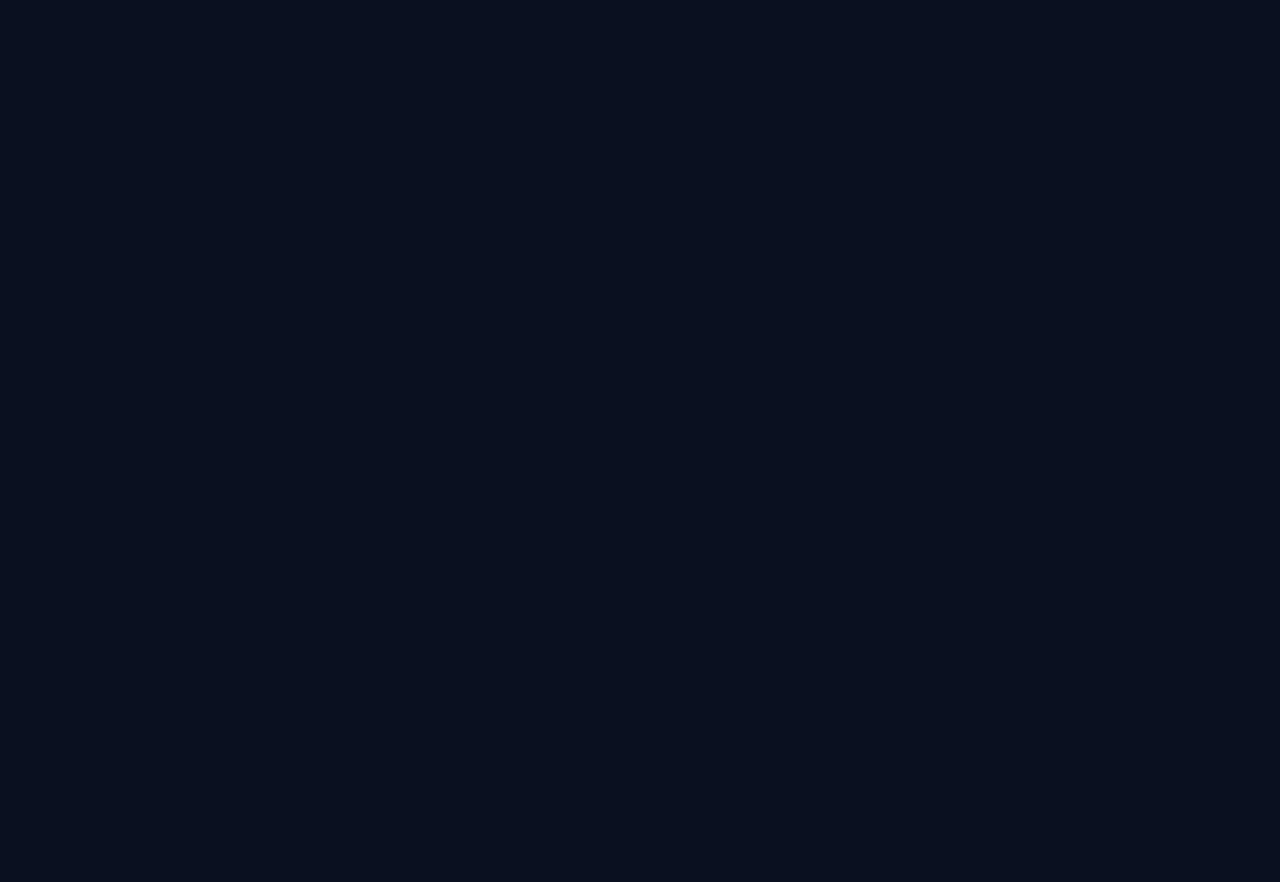
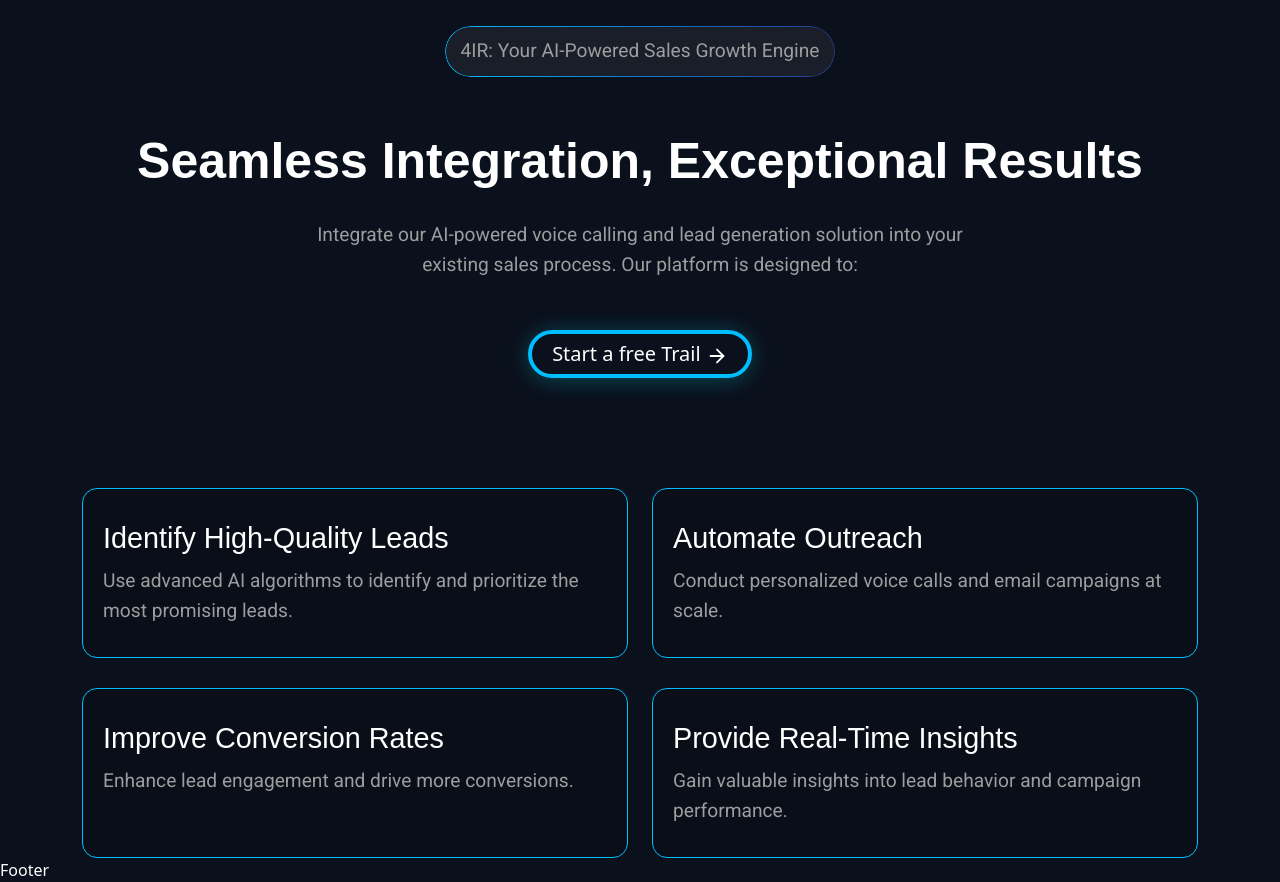
Before and after one commit to muhzee733/4ir, a Next.js app: page /landing/aivoicecalling in a window 1280 px wide. Shown: the part 2360-3242 px from the top of the page. Before the commit the page ends 2330 px from the top, so only its background shows below. Built offline with nearby package versions, Linux system fonts and the light colour scheme.

Commit message:
seccond page

```diff
--- a/src/app/Global.css
+++ b/src/app/Global.css
@@ -136,6 +136,10 @@
 .customborder {
   border: 1px solid var(--border);
   border-radius: 25px;
+}
+.primaryborder {
+  border: 1px solid var(--primary);
+  border-radius: 15px;
 }
 
 @media screen and (min-width: 1400px) {
--- /dev/null
+++ b/src/components/cards/Card4.jsx
@@ -0,0 +1,15 @@
+import React from 'react'
+import "../widgets.css"
+import Para from '../Typography/Para'
+import H6 from '../Typography/H6'
+
+const Card4 = ({ items, index }) => {
+    return (
+        <div className='primaryborder card4-body'>
+            <H6 title={items.title} />
+            <Para title={items.para} />
+        </div>
+    )
+}
+
+export default Card4
--- a/src/components/widgets.css
+++ b/src/components/widgets.css
@@ -47,6 +47,12 @@
     height: 100px;
     border-radius: 20px;
     top: -50px;
+}
+.card4-body{
+    background-color: #00000021;
+    height: 170px;
+    padding: 30px 20px;
+    margin-top: 30px;
 }
 
 @media screen and (min-width: 1400px) {
--- a/src/pages/landing/aivoicecalling/aivoiceCalling.css
+++ b/src/pages/landing/aivoicecalling/aivoiceCalling.css
@@ -4,9 +4,11 @@
   align-items: center;
   justify-content: center;
 }
+
 .primary {
   color: red;
 }
+
 .banner-logo img {
   width: 250px;
   padding-bottom: 37px;
@@ -45,6 +47,7 @@
   mask: linear-gradient(#fff 0 0) content-box, linear-gradient(#fff 0 0);
   mask-composite: exclude;
 }
+
 .banner-second-heading h1 {
   color: white;
   font-weight: 500 !important;
@@ -52,23 +55,29 @@
   font-size: 96px !important;
   margin-bottom: 20px;
 }
+
 .banner-second-heading {
   width: 80%;
 }
+
 .banner-second-heading h1 span {
-  color: transparent; /* Makes the text transparent */
+  color: transparent;
+  /* Makes the text transparent */
   background: linear-gradient(258deg, #8800ff 27.99%, #00bdff 57.37%);
   background-clip: text;
 }
+
 .banner-second-heading p {
   font-size: 19px;
   line-height: 25px;
   margin-bottom: 50px !important;
 }
+
 .banner-second-heading .btn-2 {
   font-size: 24px !important;
   padding: 12px 50px !important;
 }
+
 .banner-second-heading h6 {
   font-size: 32px !important;
   margin-bottom: 50px;
@@ -83,23 +92,29 @@
   justify-content: center;
   margin: 80px 0px;
 }
+
 .youtube-video img {
   border-radius: 12px;
 }
+
 .youtube-video iframe {
   border-radius: 12px;
 }
+
 .leads-upper-content {
   width: 85%;
   margin: 0 auto;
 }
+
 .leads-upper-content .banner-heading-top {
   margin: 0 auto;
 }
+
 .leads-upper-content h2 {
   line-height: 70px;
   padding-top: 30px;
 }
+
 .leads-lower-content {
   width: 100%;
   display: flex;
@@ -108,32 +123,35 @@
   justify-content: center;
   margin-top: 40px;
 }
+
 .leads-lower-content .card {
-  background: linear-gradient(
-    178.34deg,
+  background: linear-gradient(178.34deg,
       rgba(102, 102, 102, 0.16) 1.76%,
-    rgba(0, 0, 0, 0.16) 98.95%
-  );
+      rgba(0, 0, 0, 0.16) 98.95%);
   width: 30%;
   border: 1px solid rgba(40, 40, 40, 1);
   border-radius: 18px;
   transition: 0.3s all ease;
 }
+
 .leads-lower-content h5 {
   font-size: 26px !important;
   font-weight: 500;
   line-height: 34px !important;
   text-align: left;
 }
+
 .leads-lower-content p {
   font-size: 20px !important;
   font-weight: 400;
   line-height: 28px !important;
   text-align: left;
 }
+
 .leads-lower-content img {
   width: 70%;
 }
+
 .img-card {
   text-align: center;
   display: inline-block;
@@ -143,106 +161,189 @@
   width: 25%;
   margin-bottom: 20px;
 }
+
 .leads-lower-content .card-body {
   text-align: left;
 }
+
 .lower-content {
   padding-right: 10%;
 }
+
 .leads-lower-content .card:hover {
   border: 1px solid rgba(0, 189, 255, 1);
   transition: 0.3s all ease-in-out;
 }
+.section3-heading-top{
+  position: relative;
+  background: #6e6e6e26;
+  border-radius: 50px;
+  z-index: 1;
+  overflow: hidden;
+  margin-bottom: 25px;
+  width: 45%;
+  text-align: center;
+}
+.strugling-content{
+  margin-top: 80px;
+}
+.strugling-content h2{
+  margin: 20px 0px;
+  font-size: 50px !important;
+  font-weight: bold !important;
+}
+.strugling-para2{
+  padding: 0px 280px !important;
+  line-height: 30px !important;
+  margin-bottom: 50px  !important;
+}
 
+.strugling-lower-content{
+  margin-top: 80px;
+}
 @media screen and (min-width: 1400px) {
   .banner-content {
     min-height: 83vh !important;
   }
+
 }
+
 @media screen and (max-width: 1399px) {
   .banner-second-heading h1 {
     font-size: calc(96px - 20px) !important;
     line-height: 80px !important;
   }
+  .banner-heading-top1 .h2 {
+    font-size: 40px !important;
+    line-height: 60px !important;
+  }
   .banner-second-heading h6 {
     font-size: 24px !important;
   }
+
   .banner-second-heading {
     width: 70%;
   }
+
   .banner-logo img {
     max-width: calc(100% - 25%);
   }
+
   .banner-logo {
     margin-top: 40px;
   }
+  .strugling-para2{
+    padding: 0px 200px !important;
+    line-height: 30px !important;
+    margin-bottom: 50px  !important;
   }
+}
+
 @media screen and (max-width: 1200px) {
   .banner-second-heading h1 {
     font-size: 62px !important;
   }
+
   p {
     font-size: unset !important;
   }
+
   .banner-second-heading h6 {
     font-size: 18px !important;
     margin-bottom: 30px;
   }
+
   .youtube-video-video .youtube-video {
     width: 100% !important;
   }
+
   .leads-wrapper .leads-upper-content .banner-heading-top .h2 {
     font-size: 50px !important;
     line-height: 60px !important;
   }
+
   .leads-lower-content h5 {
     font-size: 20px !important;
     line-height: 26px !important;
   }
+
   .leads-lower-content .card {
     width: 48%;
   }
+  .strugling-content h2{
+    font-size: 40px !important;
   }
+  .strugling-para2{
+    padding: 0px 180px !important;
+  }
+}
+
 @media screen and (max-width: 992px) {
+  .strugling-content h2{
+    font-size: 30px !important;
   }
+  .strugling-para2{
+    padding: 0px 60px !important;
+    }
+}
+
 @media screen and (max-width: 767px) {
   .banner-heading-top {
     width: 70% !important;
   }
+
   .banner-logo img {
     max-width: 90% !important;
     padding-bottom: 10px;
   }
+
   .banner-second-heading {
     width: 100% !important;
   }
+
   h2 {
     font-size: 36px !important;
     line-height: 44px !important;
   }
+
   .img-card {
     padding: 15px 8px;
     width: 35%;
   }
+  .strugling-content h2{
+    font-size: 25px !important;
   }
+  .strugling-para2{
+    padding: 0px 0px !important;
+    }
+}
+
 @media screen and (max-width: 576px) {
   .banner-logo img {
     max-width: 80% !important;
   }
+
   .banner-second-heading h1 {
     font-size: 54px !important;
     line-height: 60px !important;
   }
-p{
+
+  p {
     line-height: 1.7rem !important;
   }
-.container{
+
+  .container {
     padding: 0px 30px !important;
   }
+
   .banner-second-heading .btn-2 {
     font-size: 17px !important;
   }
+
   .leads-lower-content .card {
     width: 47% !important;
   }
+  .strugling-content h2{
+    font-size: 20px !important;
   }
+}
--- a/src/pages/landing/aivoicecalling/index.jsx
+++ b/src/pages/landing/aivoicecalling/index.jsx
@@ -7,6 +7,7 @@
 import YoutubeVideo from "@/components/YoutubeVideo";
 import H2 from "@/components/Typography/H2";
 import Card2 from "@/components/cards/Card2";
+import Card4 from "@/components/cards/Card4";
 
 export default function AiVoiceCalling() {
   const Leads = [
@@ -39,6 +40,28 @@
       img: "/images/icon-1.png",
       title: "Futile Lead Qualification",
       para: "Wasting time on low-quality leads.",
+    },
+  ];
+  const SeamslessApi = [
+    {
+      id: 1,
+      title: "Identify High-Quality Leads",
+      para: "Use advanced AI algorithms to identify and prioritize the most promising leads.",
+    },
+    {
+      id: 2,
+      title: "Automate Outreach",
+      para: "Conduct personalized voice calls and email campaigns at scale.",
+    },
+    {
+      id: 3,
+      title: "Improve Conversion Rates",
+      para: "Enhance lead engagement and drive more conversions.",
+    },
+    {
+      id: 4,
+      title: "Provide Real-Time Insights",
+      para: "Gain valuable insights into lead behavior and campaign performance.",
     },
   ];
   return (
@@ -85,13 +108,14 @@
           </div>
         </div>
       </section>
+
       <section>
         <div class="leads-wrapper">
           <div class="container">
-            <div class="leads-content text-center">
+            <div class="text-center">
               <div className="leads-upper-content">
                 <div className="banner-heading-top">
-                  <Para title="Tired of Chasing Leads?" />
+                  <Para title="Struggling to Convert Leads?" />
                 </div>
                 <H2 title="Are these common sales challenges hindering your growth?" />
               </div>
@@ -108,6 +132,44 @@
           </div>
         </div>
       </section>
+
+      <section>
+        <div className="wrapper-3">
+          <div className="container">
+            <div className="row">
+              <div class="strugling-content text-center">
+                <div className="strugling-upper-content d-flex flex-column align-items-center">
+                  <div className="banner-heading-top">
+                    <div className="strugling-para">
+                      <Para title="4IR: Your AI-Powered Sales Growth Engine" />
+                    </div>
+                  </div>
+                  <H2 title="Seamless Integration, Exceptional Results" className="" />
+                  <Para title="Integrate our AI-powered voice calling and lead generation solution into your existing sales process. Our platform is designed to:" className="strugling-para2" />
+                  <button className="btn-2">
+                    Start a free Trail <LuArrowRight size={22} />
+                  </button>
+                </div>
+              </div>
+            </div>
+
+            <div className="row strugling-lower-content">
+              {SeamslessApi?.map((items, index) => {
+                return (
+                  <>
+                    <div className="col-lg-6 col-md-6 col-sm-12">
+                      <Card4 items={items} index={index} />
+                    </div>
+                  </>
+                );
+              })}
+            </div>
+
+          </div>
+        </div>
+
+
+      </section>
     </Layout>
   );
 }
```
Lines whose indentation alone changed are shown as unchanged.
